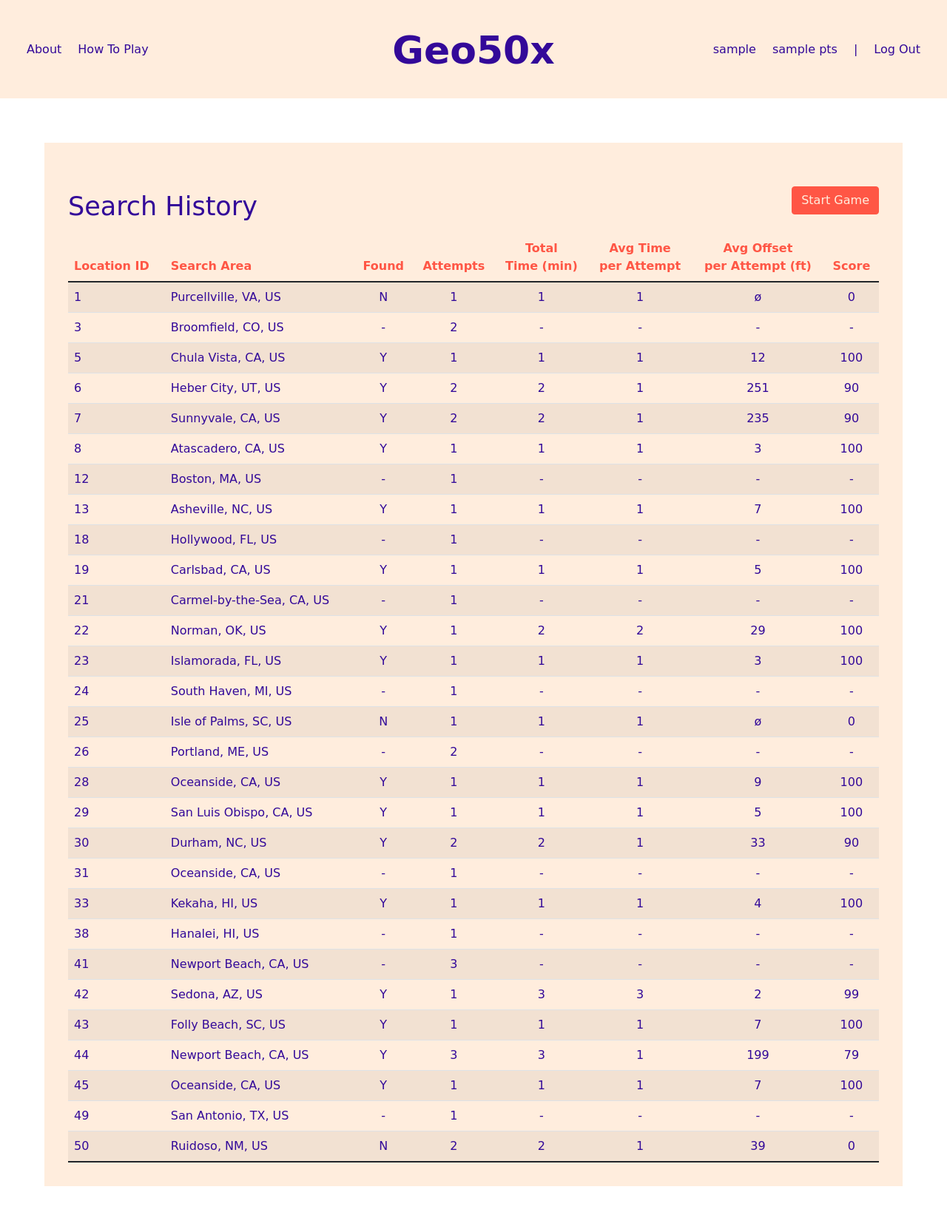
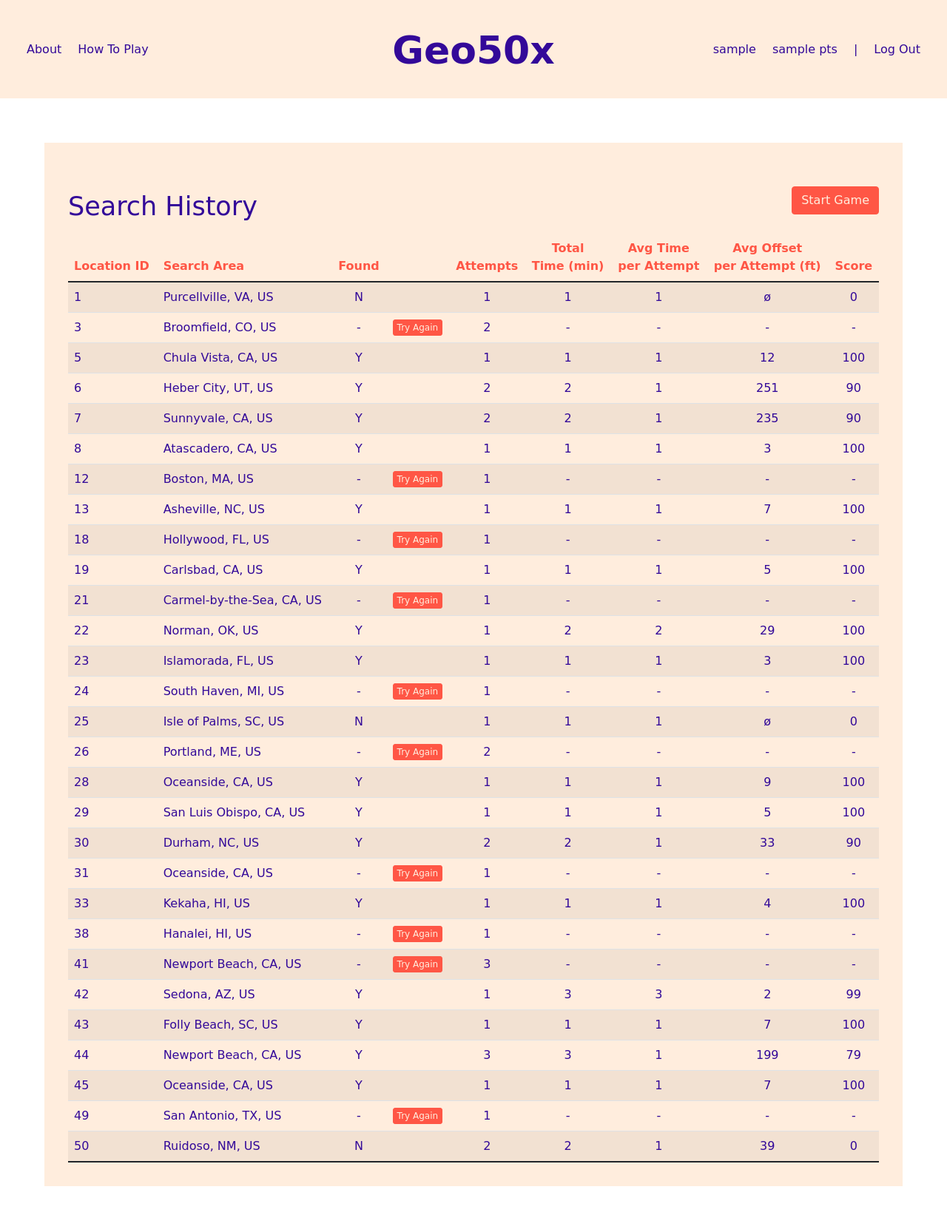
Before and after one commit to ggeerraarrdd/geofinder, a Flask app: page /history in a window 1280 px wide. Shown: the top 1643 px of the page at 74% size. Run offline with Flask 2, Linux system fonts and the light colour scheme; the visitor is signed in with stand-in values (Sample User, id 1); data comes from the database, SQL or seed files in the repository; both versions use the stored data as it was after the commit; some libraries are stand-ins or nearby versions; some web fonts are replaced.

Commit message:
Add ability to try specific locations again

```diff
--- a/app.py
+++ b/app.py
@@ -121,18 +121,46 @@ def game():
     """Start a game"""
 
     # Print to debug
-    # print("GAME() function call")
+    print("GAME() function call")
 
-    page = session["current_page"] = request.form.get("page")
-    goto = session["current_goto"] = request.form.get("goto")
+    if request.method == "POST":
 
-    # Print to debug
-    # print("\nGAME:")
-    # print(f"page: {page}")
-    # print(f"goto: {goto}")
+        # Print to debug
+        print("GAME() function call -> method POST")
 
-    if "try_again" not in session:
-        session["try_again"] = 0
+        page = session["current_page"] = request.form.get("page")
+        goto = session["current_goto"] = request.form.get("goto")
+        try_again = session["try_again"] = request.form.get("try-again")
+
+        if "current_game_id" not in session:
+            session["current_game_id"] = 0
+
+        # Print to debug
+        # print("\nGAME:")
+        # print(f"page: {page}")
+        # print(f"goto: {goto}")
+        # print(f"try_again: {try_again}")
+        # print(f"current_game_id: {session['current_game_id']}")
+
+    else:
+
+        # Print to debug
+        print("GAME() function call -> method GET")
+
+        page = session["current_page"]
+        goto = session["current_goto"]
+        try_again = session["try_again"]
+
+        if "current_game_id" not in session:
+            session["current_game_id"] = 0
+
+        # Print to debug
+        # print("\nGAME:")
+        # print(f"page: {page}")
+        # print(f"goto: {goto}")
+        # print(f"try_again: {try_again}")
+        # print(f"current_game_id: {session['current_game_id']}")
+
 
     # Printo to debug
     # print(f"Try Again: {session['try_again']}")
@@ -158,9 +186,11 @@ def game():
     # print(f"\nPre-gane session check - AFTER clean-up: \n{session}\n")
 
     # Get playable location
-    if session["try_again"] == 1:
+    if (session["try_again"] == "1") or (session["try_again"] == 1):
+        # Get specific location to try again
         location = queries.get_playable_location_again(db, session["current_game_loc_id"])
     else:
+        # Get random location as new game
         location = queries.get_playable_location(db, session["user_id"])
 
     # Checks if query returns a playable location
@@ -641,25 +671,27 @@ def traffic():
     page = session["current_page"] = request.form.get("page")
     goto = session["current_goto"] = request.form.get("goto")
 
-    # Print to debug
-    # print("\nRESULTS:")
-    # print(f"page: {page}")
-    # print(f"goto: {goto}")
+    try:
+        try_again = session["try_again"] = request.form.get("try-again")
+    except KeyError:
+        try_again = session["try_again"] = 0
 
-    try:
-        session["try_again"] = request.form.get("try-again")
-    except KeyError:
-        session["try_again"] = 0
+    # Set current_game_loc_id if Try Again clicked from Search History page
+    if request.form.get("try-again-loc-id"):
+        try_again_loc_id = session["current_game_loc_id"] = request.form.get("try-again-loc-id")
+    else:
+        try_again_loc_id = 0
 
     if "current_game_id" not in session:
         session["current_game_id"] = 0
 
     # Print to debug
     # print("\nTRAFFIC:")
-    # print(f"Current Page: {session['current_page']}")
-    # print(f"Request Go To: {session['current_goto']}")
-    # print(f"Try Again: {session['try_again']}")
-    # print(f"Current Game ID: {session['current_game_id']}\n")
+    # print(f"page: {page}")
+    # print(f"goto: {goto}")
+    # print(f"try_again: {try_again}")
+    # print(f"try_again_loc_id: {try_again_loc_id}")
+    # print(f"current_game_id: {session['current_game_id']}\n")
 
     if session.get("user_id") is None:
         return redirect("/tout")
@@ -762,28 +794,34 @@ def traffic_in():
             # print(f"page: {page}")
             # print(f"goto: {goto}")
 
-            if goto == "about":
-                return redirect("/about")
+            if (page == "history") and (goto == "game_again"):
 
-            if goto == "howto":
-                return redirect("/howto")
+                return redirect("/game")
 
-            if goto == "index":
-                return redirect("/")
+            else:
 
-            if goto == "history":
-                return redirect("/history")
+                if goto == "about":
+                    return redirect("/about")
 
-            # Not rendered if session has user_id
-            # if goto == "register":
-            #     return redirect("/register")
+                if goto == "howto":
+                    return redirect("/howto")
 
-            # Not rendered if session has user_id
-            # if goto == "login":
-            #     return redirect("/login")
+                if goto == "index":
+                    return redirect("/")
 
-            if goto == "logout":
-                return redirect("/logout")
+                if goto == "history":
+                    return redirect("/history")
+
+                # Not rendered if session has user_id
+                # if goto == "register":
+                #     return redirect("/register")
+
+                # Not rendered if session has user_id
+                # if goto == "login":
+                #     return redirect("/login")
+
+                if goto == "logout":
+                    return redirect("/logout")
 
         elif page == "game":
 
@@ -879,7 +917,6 @@ def traffic_in():
 
                 return redirect("/")
 
-
         elif page == "result":
 
             # If user "Quit Game", redirects to index
--- a/static/scripts_map1.js
+++ b/static/scripts_map1.js
@@ -54,10 +54,10 @@ async function initMap() {
   const contentIndex =
     '<div class="infowindow-index">' +
     '<form name="submit" action="/game" method="post">' +
-      '<input type="hidden" name="try-again" class="hidden-field" value="0"></input>' +
       '<input type="hidden" name="current-game-id" class="hidden-field" value="0"></input>' +
       '<input type="hidden" name="page" class="hidden-field" value="index"></input>' +
       '<input type="hidden" name="goto" class="hidden-field" value="game"></input>' +
+      '<input type="hidden" name="try-again" class="hidden-field" value="0"></input>' +
       '<button class="btn btn-primary" type="submit">Start Game</button>' +
     '</form>'
     '</div>';
--- a/static/scripts_map3.js
+++ b/static/scripts_map3.js
@@ -67,9 +67,7 @@ async function initMap() {
     if (current_game_answer_user_validation == 'quit') {
       try_again =
       '<div class="infowindow-result-footer-try">' +
-        '<form name="router" action="/traffic" method="post">' +
-        '<input type="hidden" name="page" class="hidden-field" value="result"></input>' +
-        '<input type="hidden" name="goto" class="hidden-field" value="zero"></input>' +
+        '<form name="router">' +
         '<button name="router" class="btn btn-primary btn-sm" type="submit" disabled>Try Again</button>' +
         '</form>' +
       '</div>';
--- a/static/styles.css
+++ b/static/styles.css
@@ -562,7 +562,13 @@ td {
     text-align: center;
 }
 
-
+.btn-xs
+{
+    padding: 1px 5px !important;
+    font-size: 12px !important;
+    line-height: 1.5 !important;
+    border-radius: 3px !important;
+}
 
 
 
--- a/templates/game.html
+++ b/templates/game.html
@@ -59,6 +59,7 @@
                 <form name="submit" action="/traffic" method="post">
                     <input type="hidden" name="page" class="hidden-field" value="{{ page }}"></input>
                     <input type="hidden" name="goto" class="hidden-field" value="game"></input>
+                    <input type="hidden" name="try-again" class="hidden-field" value="0"></input>
                     <button name="router" class="btn btn-primary btn-sm" type="submit">New Search</button>
                 </form>
             </div>
@@ -66,6 +67,7 @@
                 <form name="submit" action="/traffic" method="post">
                     <input type="hidden" name="page" class="hidden-field" value="{{ page }}"></input>
                     <input type="hidden" name="goto" class="hidden-field" value="index"></input>
+                    <input type="hidden" name="try-again" class="hidden-field" value="0"></input>
                     <button name="router" class="btn btn-link btn-sm" type="submit">Stop Game</button>
                 </form>
             </div>
@@ -75,6 +77,7 @@
                 <form name="submit" action="/traffic" method="post">
                     <input type="hidden" name="page" class="hidden-field" value="{{ page }}"></input>
                     <input type="hidden" name="goto" class="hidden-field" value="zero"></input>
+                    <input type="hidden" name="try-again" class="hidden-field" value="0"></input>
                     <button name="router" class="btn btn-link btn-sm" type="submit">Quit Location</button>
                 </form>
             </div>
--- a/templates/history.html
+++ b/templates/history.html
@@ -56,6 +56,7 @@
                                     <th class="text-start">Location ID</th>
                                     <th class="text-start">Search Area</th>
                                     <th class="text-start-center">Found</th>
+                                    <th class="text-start-center"></th>
                                     <th class="text-start-center">Attempts</th>
                                     <th class="text-start-center">Total <br>Time (min)</th>
                                     <th class="text-start-center">Avg Time <br>per Attempt</th>
@@ -70,6 +71,18 @@
                                     <td class="text-start">{{ h.loc_id }}</td>
                                     <td class="text-start">{{ h.loc_city }}, {{ h.loc_state }}, {{ h.loc_country }}</td>
                                     <td class="text-start-center">{{ h.found.upper() }}</td>
+                                    <td class="text-start-center">
+                                        {% if h.found|default("-", True) == "-" %}
+                                        <form name="router" action="/traffic" method="post">
+                                            <input type="hidden" name="page" class="hidden-field" value="history"></input>
+                                            <input type="hidden" name="goto" class="hidden-field" value="game_again"></input>
+                                            <input type="hidden" name="try-again" class="hidden-field" value="1"></input>
+                                            <input type="hidden" name="try-again-loc-id" class="hidden-field" value="{{ h.loc_id }}"></input>
+                                            <button class="btn btn-primary btn-xs" type="submit">Try Again</button>
+                                        </form>
+                                        {% else %}
+                                        {% endif %}
+                                    </td>
                                     <td class="text-start-center">{{ h.total_attempts }}</td>
                                     <td class="text-start-center">{% if h.found|default("-", True) == "-" %}-{% else %}{{ h.total_duration }}{% endif %}</td>
                                     <td class="text-start-center">{% if h.found|default("-", True) == "-" %}-{% else %}{{ h.avg_time }}{% endif %}</td>
```
Also changed, not shown: geo.db.
